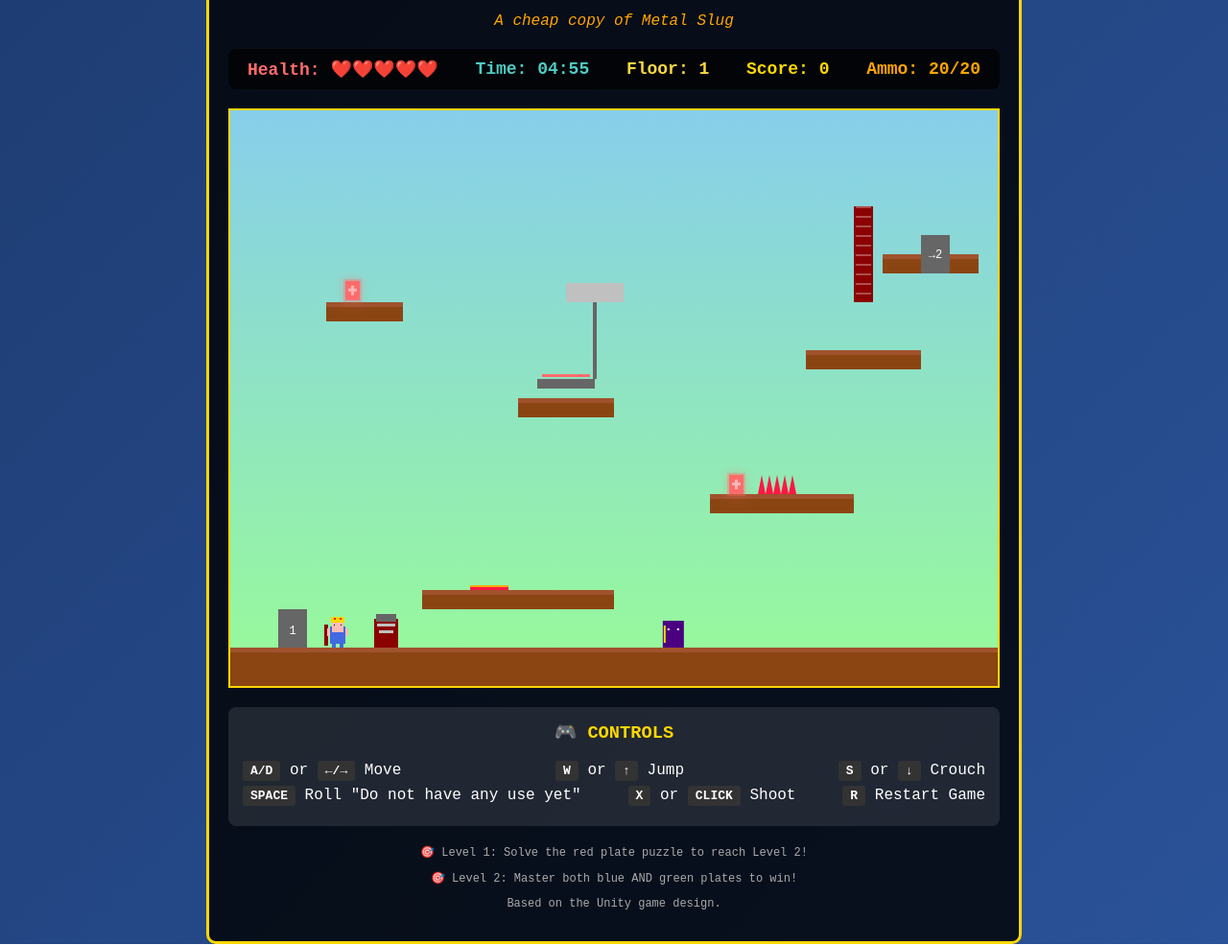
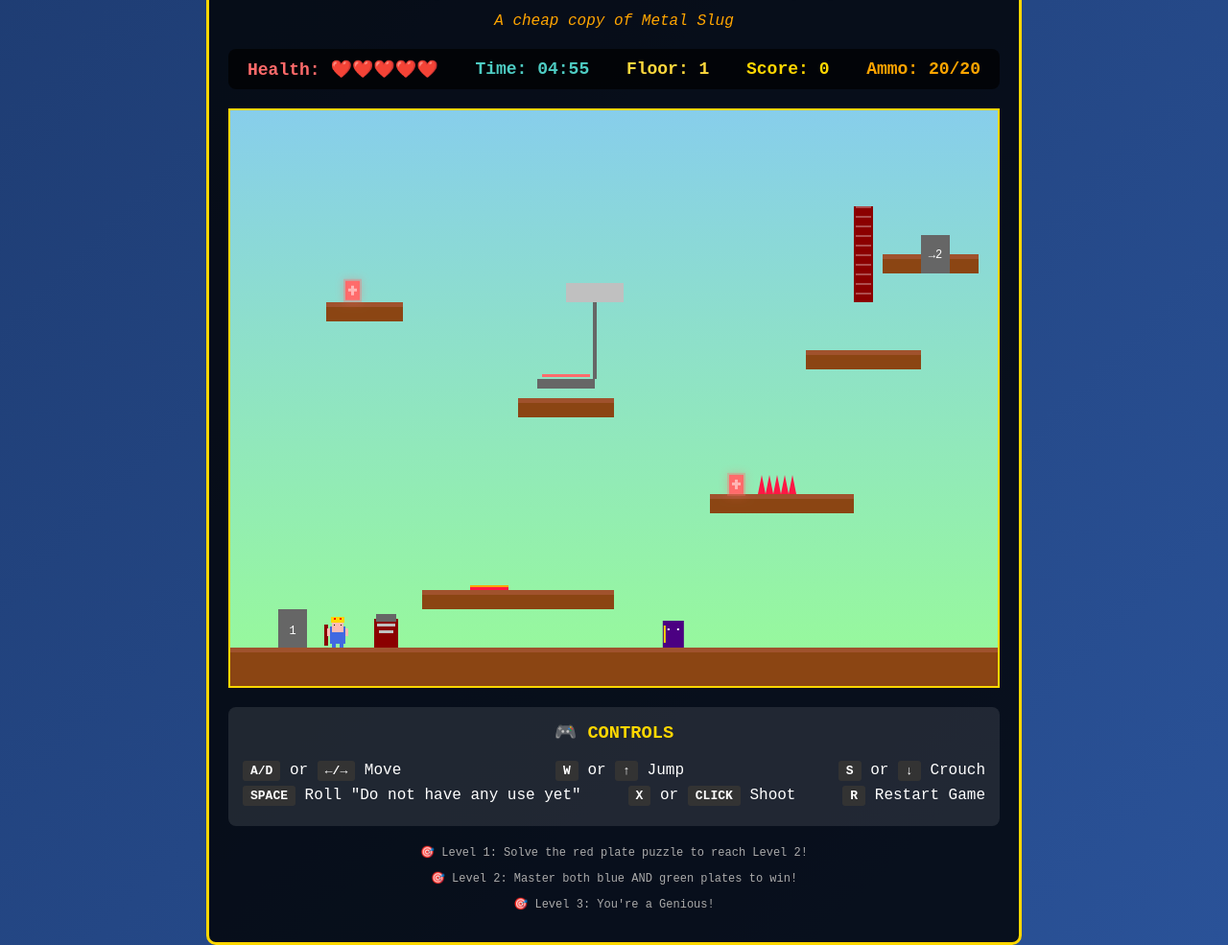
Before and after one commit to DiegoAR98/PaintBall_Slug, a plain HTML site: page index.html in a window 1280 px wide. Shown: the part 102-1087 px from the top of the page at 96% size. Drawn offline with Linux system fonts and the light colour scheme.

Commit message:
level 3 text

```diff
--- a/index.html
+++ b/index.html
@@ -220,7 +220,7 @@
         <div class="footer">
             <p>🎯 Level 1: Solve the red plate puzzle to reach Level 2!</p>
             <p>🎯 Level 2: Master both blue AND green plates to win!</p>
-            <p>Based on the Unity game design.</p>
+            <p>🎯 Level 3: You're a Genious!</p>
         </div>
     </div>
 
```
